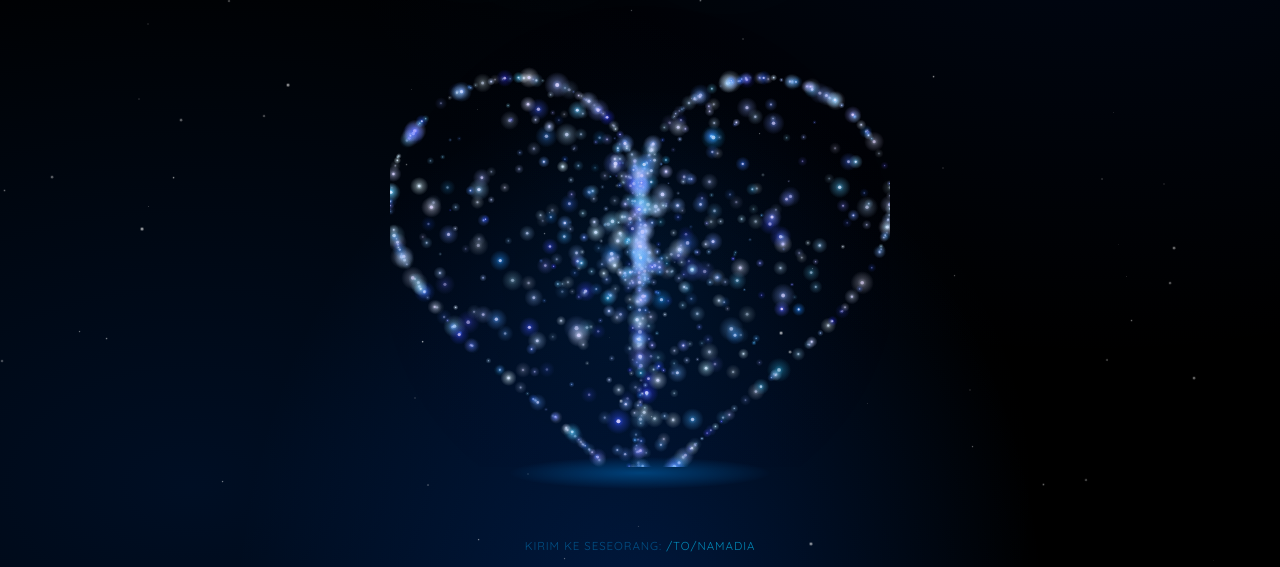
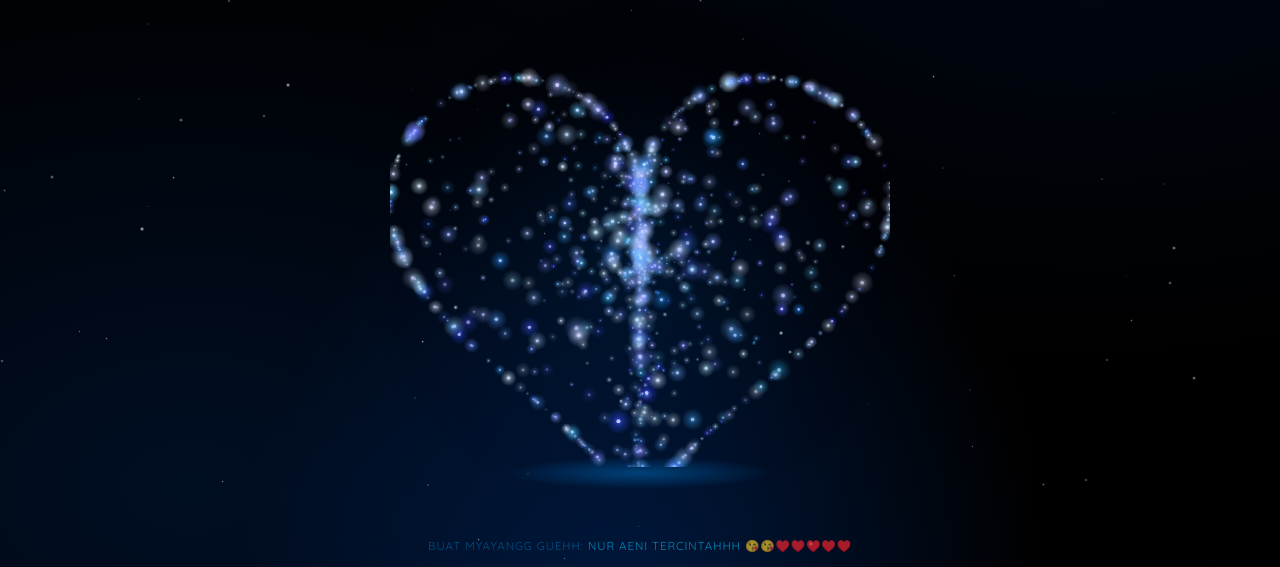
Before and after one commit to RMBLOGG/myayangg, a Flask app: page / in a window 1280 px wide. Shown: the part 233-800 px from the top of the page. Run offline with Flask 3, Linux system fonts and the light colour scheme.

Commit message:
Update index.html

```diff
--- a/templates/index.html
+++ b/templates/index.html
@@ -172,7 +172,7 @@
   <div class="glow-ground"></div>
 </div>
 
-<div class="hint">Kirim ke seseorang: <span>/to/NamaDia</span></div>
+<div class="hint">Buat myayangg guehh: <span>Nur Aeni Tercintahhh 😘😘♥️♥️♥️♥️♥️</span></div>
 
 <script>
 // Stars
```
